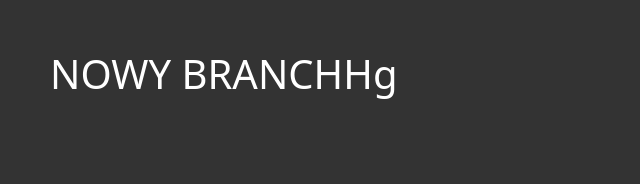
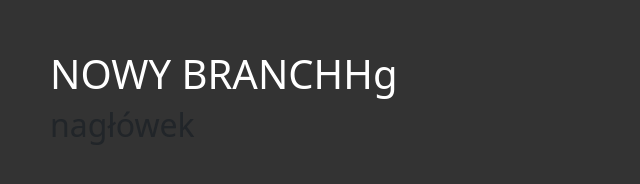
Before and after one commit to wroblewsski/learning, a plain HTML site: page index.html in a window 1280 px wide. Shown: the full height of the page, 0-640 px from the left. Drawn offline with nearby package versions, Linux system fonts and the light colour scheme.

Commit message:
added h2

```diff
--- a/index.html
+++ b/index.html
@@ -17,6 +17,7 @@
 
 
     <h1>NOWY BRANCHHg</h1>
+    <h2>nagłówek</h2>
 </body>
 
 </html>
```
